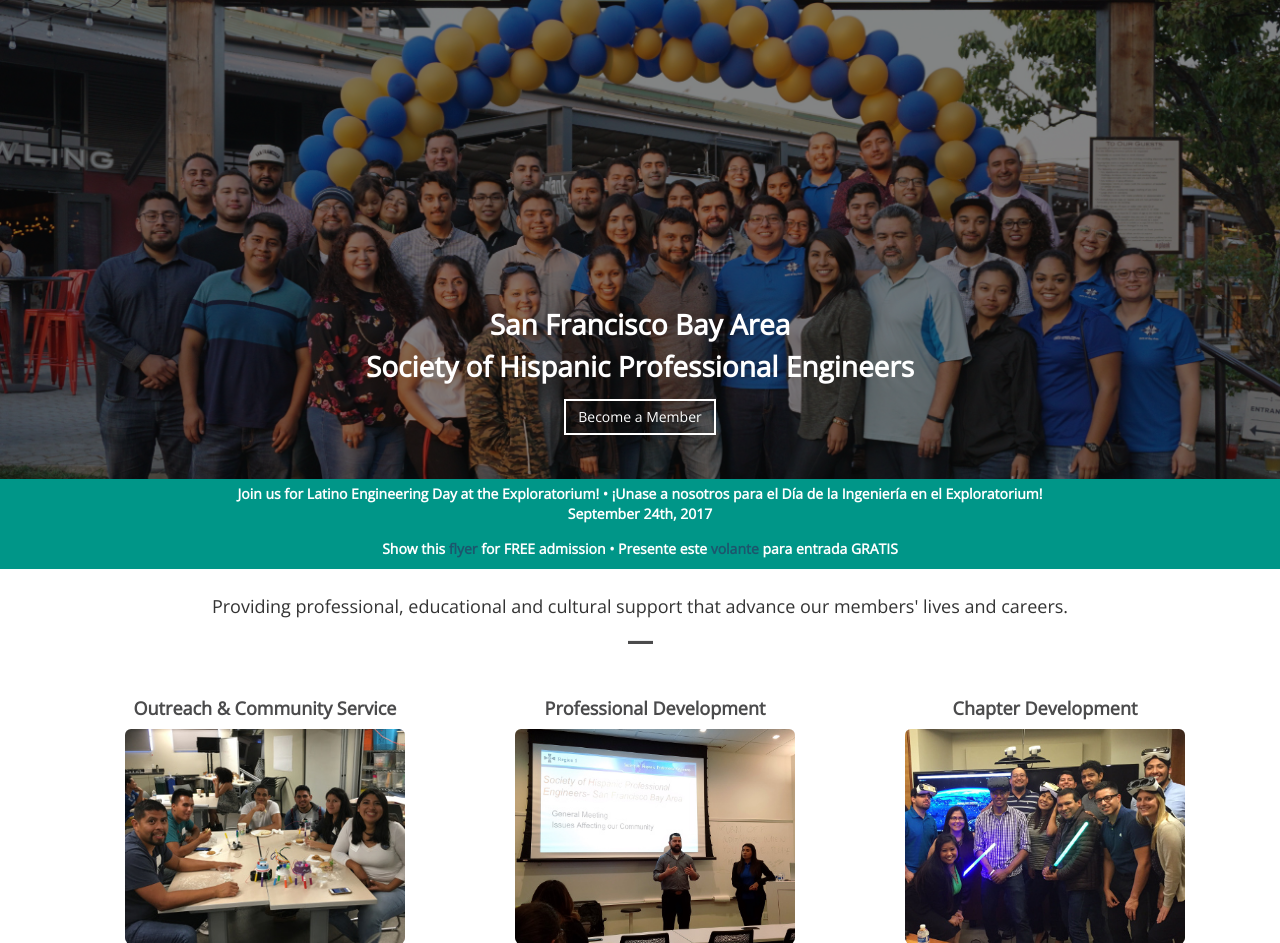
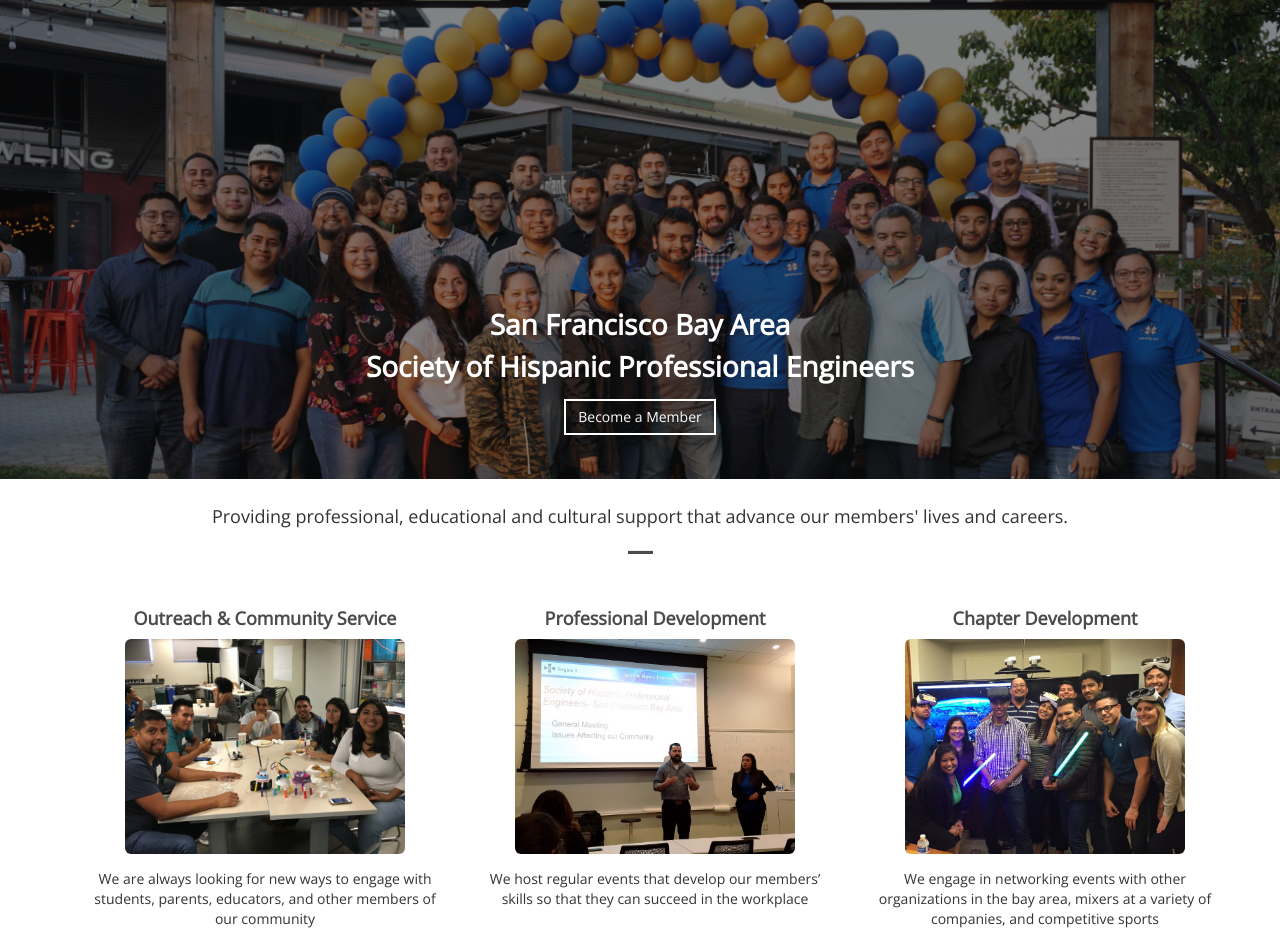
Before and after one commit to shpe-sfba/shpesfba, a Django app: page / in a window 1280 px wide. Shown: the part 81-1024 px from the top of the page. Run offline with Django 3.2, Linux system fonts and the light colour scheme; data that the repository does not hold is empty; some libraries are stand-ins or nearby versions; some web fonts are replaced.

Commit message:
Remove Latino Engineering Day banner

```diff
--- a/shpesfba/templates/shpesfba/home.html
+++ b/shpesfba/templates/shpesfba/home.html
@@ -14,31 +14,6 @@
         </div>
       </div>
     </div>
-
-    <style>
-        .exp {
-            color: #fff;
-            font-weight: bold;
-            padding-top: 5px;
-        }
-
-        .link {
-            color: #1C566D;
-        }
-    </style>
-    <div class="container-fluid">
-        <div class="row text-center" style="background-color: #009688;">
-            <p class="exp">
-                Join us for Latino Engineering Day at the Exploratorium! &#8226; &#161;Unase a nosotros para el D&#237;a de la Ingenier&#237;a
-                en el Exploratorium!
-                <br> September 24th, 2017
-            </p>
-            <p class="exp">Show this <a href="/static/docs/LED2017_Flyer_v6.pdf.pdf" target="_blank" class="link">flyer</a> for FREE admission
-                &#8226; Presente este <a href="/static/docs/LED2017_Flyer_v6.pdf.pdf" target="_blank" class="link" />volante</a>
-                para entrada GRATIS</p>
-        </div>
-    </div>
-
 
     <div class="container">
         <div class="row">
```
